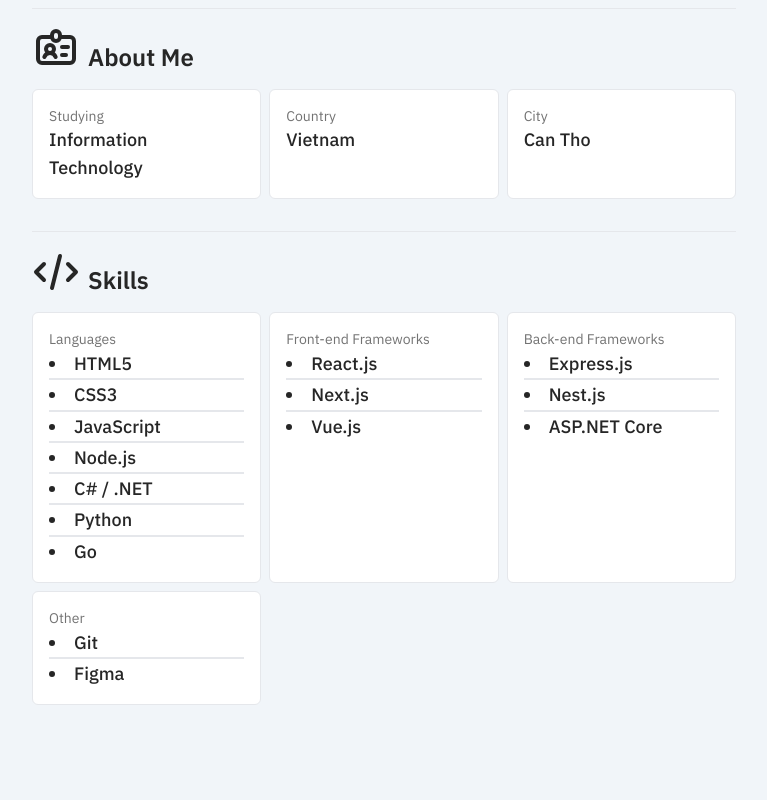
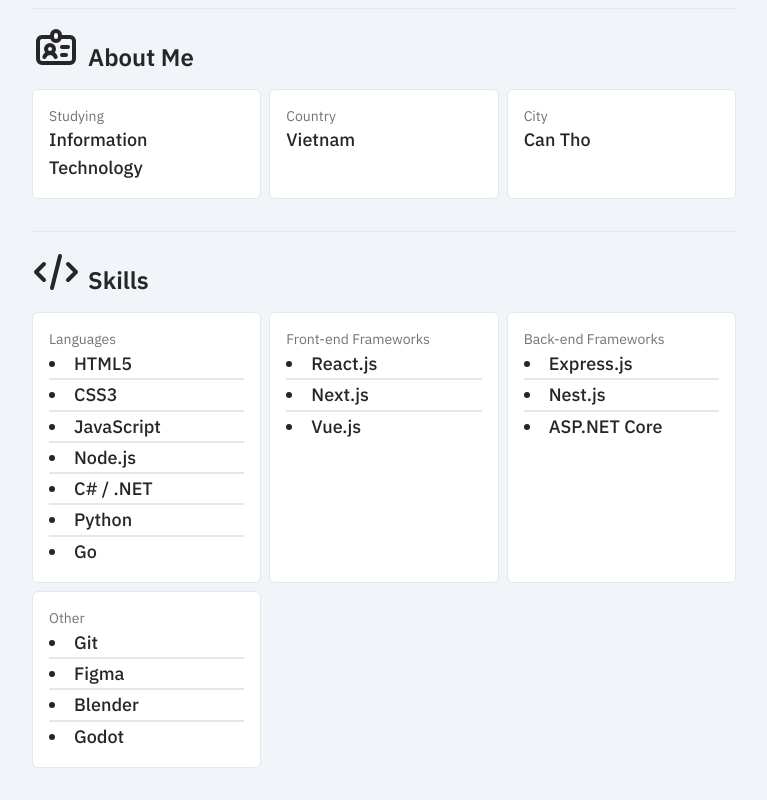
Before and after one commit to qhungg289/personal-site-qhungg289, a Next.js app: page / in a window 1280 px wide. Shown: the part 284-1084 px from the top of the page, without its empty margins (256-1023 px from the left). Before the commit the page ends 1021 px from the top, so only its background shows below. Built offline with nearby package versions, Linux system fonts and the light colour scheme.

Commit message:
Update Skills content

```diff
--- a/pages/index.js
+++ b/pages/index.js
@@ -28,7 +28,7 @@ export default function Home() {
 		],
 		"Front-end Frameworks": ["React.js", "Next.js", "Vue.js"],
 		"Back-end Frameworks": ["Express.js", "Nest.js", "ASP.NET Core"],
-		Other: ["Git", "Figma"],
+		Other: ["Git", "Figma", "Blender", "Godot"],
 	};
 
 	let infosCards = [];
```
